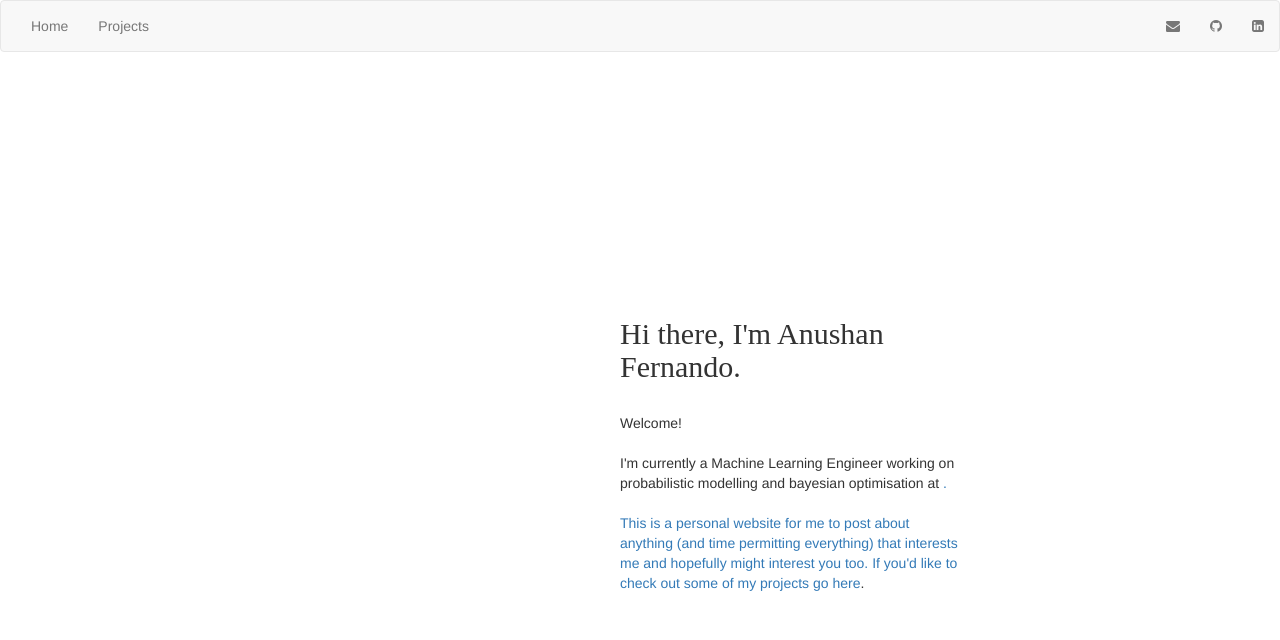
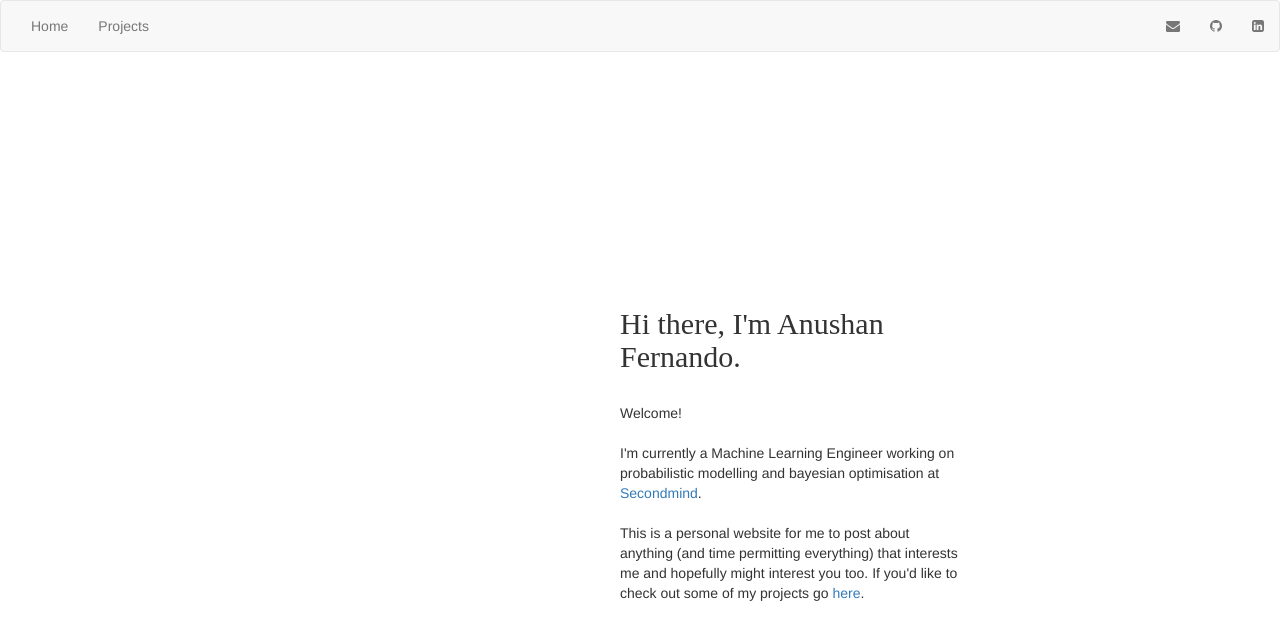
Before and after one commit to Nush395/Nush395.github.io, a Jekyll site: the page built from index.html, in a window 1280 px wide. Shown: the top 640 px of the page. Built offline with Jekyll 4.4.1, drawn with Linux system fonts in a browser that asks for light colours.

Commit message:
Update index.html

```diff
--- a/index.html
+++ b/index.html
@@ -9,7 +9,8 @@ title: Anushan Fernando
 		Welcome!
 		<br>
 		<br>
-        I'm currently a Machine Learning Engineer working on probabilistic modelling and bayesian optimisation at <a href="https://www.secondmind.ai"><Secondmind</a>.
+        I'm currently a Machine Learning Engineer working on probabilistic modelling and bayesian optimisation at
+		<a href="https://www.secondmind.ai">Secondmind</a>.
         <br>
 		<br>
 		This is a personal website for me to post about anything
```
